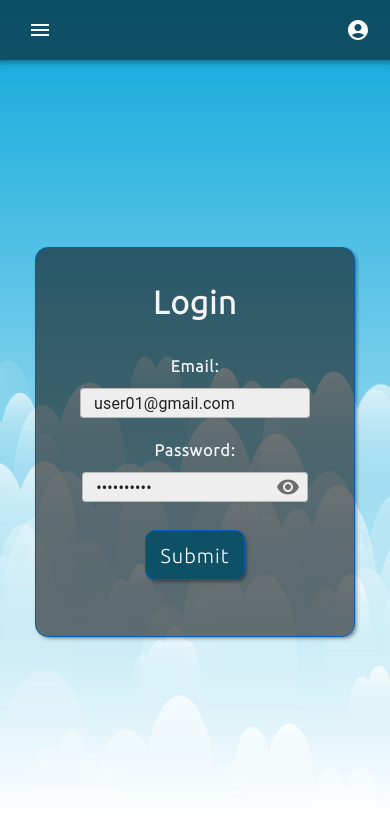
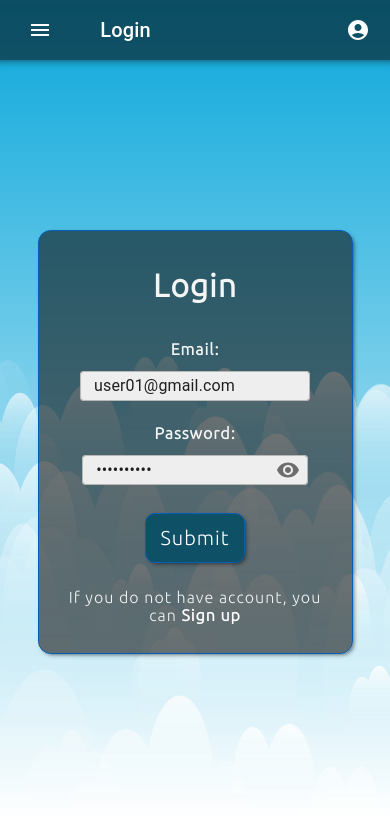
Before and after one commit to Matus28/Weather-web-application, a React (Vite) app in the folder app/: page /login in a window 390 px wide. Shown: the top 824 px of the page. Built offline with nearby package versions, Linux system fonts and the light colour scheme; a web font is replaced by a local one.

Commit message:
refactor: adds context value extraction and edits page style for better responsiveness of web application while login or signing up

```diff
--- a/app/src/pages/Login.css
+++ b/app/src/pages/Login.css
@@ -7,8 +7,8 @@
 }
 
 .card-body.login {
-  height: 390px;
-  width: 320px;
+  min-height: 420px;
+  max-width: 315px;
 }
 
 form.login {
@@ -25,6 +25,22 @@ form.login {
   margin-top: 10px;
 }
 
-.login button {
+.login > button {
+  margin: 15px 0 0;
+}
+
+.password-input button {
   margin: 15px 0;
 }
+
+.anchor-signup {
+  font-weight: 400;
+  margin: 15px 0;
+  text-align: center;
+}
+
+.anchor-signup a {
+  text-decoration: none;
+  font-weight: 800;
+  color: white;
+}
--- a/app/src/pages/Login.tsx
+++ b/app/src/pages/Login.tsx
@@ -4,6 +4,7 @@ import { Card } from "../components/Card/Card";
 import { CustomizedTextField } from "../components/Input/CustomizedTextField";
 import { PasswordTextField } from "../components/Input/PasswordTextField";
 import { useLogin } from "../hooks/useLogin";
+import { useTitleContext } from "../context/TitleContext";
 
 import "./Login.css";
 
@@ -11,6 +12,12 @@ const Login = (): JSX.Element => {
   const [email, setEmail] = React.useState<string>("user01@gmail.com");
   const [password, setPassword] = React.useState<string>("ABCabc123!");
   const { error, isLoading, mutateAsync: login } = useLogin();
+
+  const contextTitle = useTitleContext();
+
+  React.useEffect(() => {
+    contextTitle?.setTitle("Login");
+  }, []);
 
   const handleSubmit = async (event: React.FormEvent<HTMLFormElement>) => {
     event.preventDefault();
@@ -47,6 +54,9 @@ const Login = (): JSX.Element => {
             Submit
           </BlueStyledButton>
           {error ? <div className="error">{`${error}`}</div> : <div></div>}
+          <div className="anchor-signup">
+            If you do not have account, you can <a href="/signup">Sign up</a>
+          </div>
         </form>
       </Card>
     </div>
--- a/app/src/pages/Signup.css
+++ b/app/src/pages/Signup.css
@@ -7,8 +7,8 @@
 }
 
 .card-body.signup {
-  height: 550px;
-  width: 320px;
+  height: 530px;
+  max-width: 315px;
 }
 
 form.signup {
@@ -27,10 +27,20 @@ form.signup {
   text-align: center;
 }
 
+.terms-and-conditions a {
+  text-decoration: none;
+  font-weight: 800;
+  color: white;
+}
+
 .signup label {
   margin-top: 10px;
 }
 
-.signup button {
+.signup > button {
+  margin: 15px 0 0;
+}
+
+.password-input button {
   margin: 15px 0;
 }
--- a/app/src/pages/Signup.tsx
+++ b/app/src/pages/Signup.tsx
@@ -4,6 +4,7 @@ import { Card } from "../components/Card/Card";
 import { CustomizedTextField } from "../components/Input/CustomizedTextField";
 import { PasswordTextField } from "../components/Input/PasswordTextField";
 import { useSignup } from "../hooks/useSignup";
+import { useTitleContext } from "../context/TitleContext";
 
 import "./Signup.css";
 
@@ -13,6 +14,12 @@ const Signup = (): JSX.Element => {
   const [confirmPassword, setConfirmPassword] = React.useState<string>("");
   const [isNotSame, setIsNotSame] = React.useState<boolean | null>(null);
   const { data, error, isLoading, mutateAsync: signup } = useSignup();
+
+  const contextTitle = useTitleContext();
+
+  React.useEffect(() => {
+    contextTitle?.setTitle("Signup");
+  }, []);
 
   const handleSubmit = async (event: React.FormEvent<HTMLFormElement>) => {
     event.preventDefault();
```
